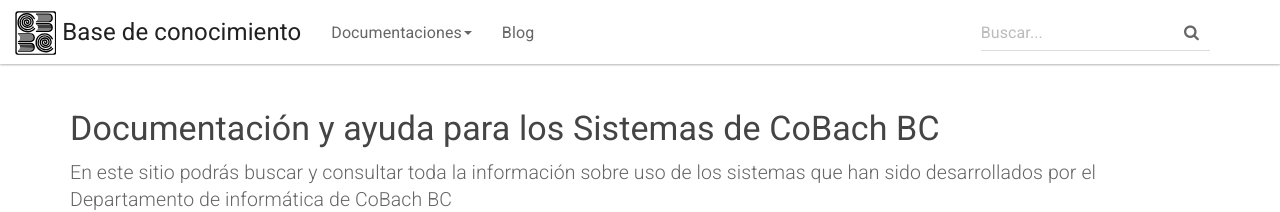
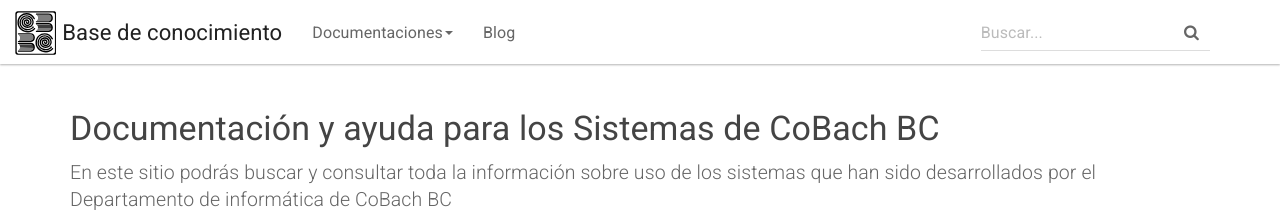
Before and after one commit to CoBachBC/centrodeayuda, a Jekyll site: the page built from docs/index.html, in a window 1280 px wide. Shown: the top 212 px of the page. Built offline with Jekyll 4.4.1, drawn with Linux system fonts in a browser that asks for light colours.

Commit message:
Update topnav.html

```diff
--- a/docs/_includes/topnav.html
+++ b/docs/_includes/topnav.html
@@ -1,6 +1,6 @@
 <nav class="navbar navbar-default navbar-fixed-top">
     <a class="navbar-brand" href="{{ site.baseurl }}/">
-        <span><img src="{{ "/assets/img/logo-cbbc-negro.svg" | relative_url }}" alt="Logo"></span> {{ site.title }}
+        <span><img src="{{ "/assets/img/logo-cbbc-negro.svg" | relative_url }}" alt="Logo"></span> <small>{{ site.title }}</small>
     </a>
     <div class="container navbar-container">
         <div class="navbar-header">
```
